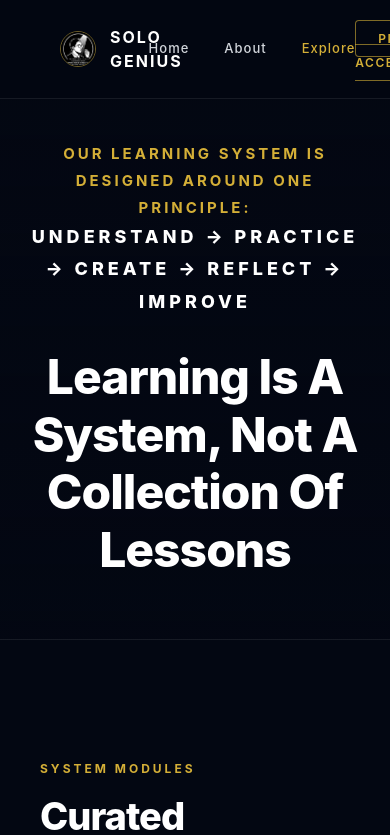
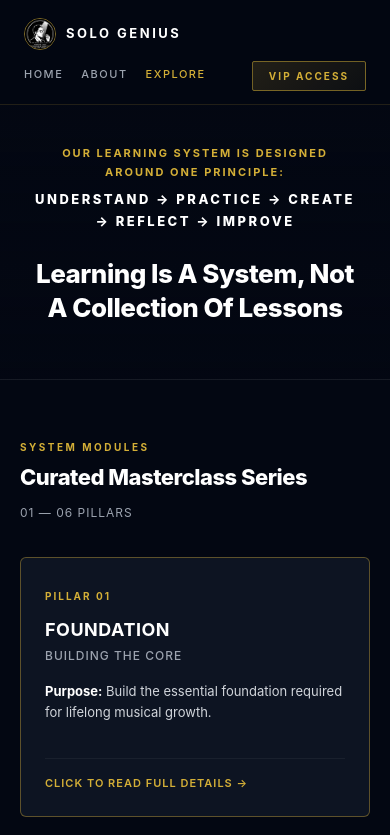
Before and after one commit to yangkarg35-ui/solo-genius, a Next.js app: page /explore in a window 390 px wide. Shown: the top 835 px of the page. Built offline with nearby package versions, Linux system fonts and the light colour scheme.

Commit message:
Fix explore mobile responsiveness

```diff
--- a/app/explore/page.tsx
+++ b/app/explore/page.tsx
@@ -112,148 +112,156 @@ export default function ExplorePage() {
       minHeight: "100vh",
       fontFamily: "-apple-system, BlinkMacSystemFont, 'Segoe UI', Roboto, Helvetica, Arial, sans-serif",
       scrollBehavior: "smooth",
-      overflowX: "hidden"
+      overflowX: "hidden",
+      width: "100%"
     }}>
       {/* Navigation Bar */}
       <nav style={{
         display: "flex",
         alignItems: "center",
         justifyContent: "space-between",
-        padding: "25px 60px",
+        flexWrap: "wrap",
+        gap: "12px",
+        padding: "18px 24px",
         width: "100%",
-        backgroundColor: "rgba(3, 7, 18, 0.9)",
-        backdropFilter: "blur(12px)",
+        backgroundColor: "rgba(3, 7, 18, 0.92)",
+        backdropFilter: "blur(16px)",
         position: "fixed",
         top: 0,
         zIndex: 100,
-        borderBottom: "1px solid rgba(255, 255, 255, 0.08)"
+        borderBottom: "1px solid rgba(212, 175, 55, 0.15)",
+        boxSizing: "border-box"
       }}>
-        <div style={{ display: "flex", alignItems: "center", gap: "14px" }}>
+        <div style={{ display: "flex", alignItems: "center", gap: "10px" }}>
           <img
             src="/logo.png"
             alt="Solo Genius Logo"
-            style={{ width: "36px", height: "36px", borderRadius: "50%", objectFit: "cover", border: "1px solid rgba(212, 175, 55, 0.5)" }}
+            style={{ width: "32px", height: "32px", borderRadius: "50%", objectFit: "cover", border: "1px solid rgba(212, 175, 55, 0.6)" }}
           />
-          <span style={{ fontSize: "16px", fontWeight: "700", color: "#ffffff", letterSpacing: "2px", textTransform: "uppercase" }}>
+          <span style={{ fontSize: "13px", fontWeight: "700", color: "#ffffff", letterSpacing: "2.5px", textTransform: "uppercase" }}>
             Solo Genius
           </span>
         </div>
 
-        <div style={{ display: "flex", gap: "35px", fontSize: "13px", fontWeight: "500", letterSpacing: "1px", color: "#d1d5db" }}>
-          <a href="/" style={{ color: "inherit", textDecoration: "none" }}>Home</a>
-          <a href="/about" style={{ color: "inherit", textDecoration: "none" }}>About</a>
-          <a href="/explore" style={{ color: "#D4AF37", textDecoration: "none" }}>Explore</a>
+        <div style={{ display: "flex", gap: "18px", fontSize: "11px", fontWeight: "500", letterSpacing: "1.5px", color: "#9ca3af", flexWrap: "wrap" }}>
+          <a href="/" style={{ color: "inherit", textDecoration: "none" }}>HOME</a>
+          <a href="/about" style={{ color: "inherit", textDecoration: "none" }}>ABOUT</a>
+          <a href="/explore" style={{ color: "#D4AF37", textDecoration: "none" }}>EXPLORE</a>
         </div>
 
         <div>
           <a href="#" style={{
-            border: "1px solid rgba(212, 175, 55, 0.6)",
-            padding: "10px 22px",
-            borderRadius: "4px",
-            fontSize: "12px",
-            fontWeight: "600",
-            letterSpacing: "1.5px",
+            background: "linear-gradient(135deg, rgba(212,175,55,0.15) 0%, rgba(212,175,55,0.05) 100%)",
+            border: "1px solid rgba(212, 175, 55, 0.5)",
+            padding: "8px 16px",
+            borderRadius: "2px",
+            fontSize: "10px",
+            fontWeight: "700",
+            letterSpacing: "2px",
             color: "#D4AF37",
             textDecoration: "none"
           }}>
-            PRIVATE ACCESS
+            VIP ACCESS
           </a>
         </div>
       </nav>
 
       {/* Hero Header */}
       <section style={{
-        minHeight: "55vh",
+        minHeight: "45vh",
         display: "flex",
         flexDirection: "column",
         alignItems: "center",
         justifyContent: "center",
         textAlign: "center",
-        padding: "140px 20px 60px",
+        padding: "130px 20px 40px",
         borderBottom: "1px solid rgba(255, 255, 255, 0.08)",
-        background: "linear-gradient(180deg, rgba(3,7,18,0.2) 0%, rgba(3,7,18,0.95) 100%)"
+        background: "linear-gradient(180deg, rgba(3,7,18,0.2) 0%, rgba(3,7,18,0.95) 100%)",
+        boxSizing: "border-box"
       }}>
         <span style={{
           color: "#D4AF37",
           textTransform: "uppercase",
-          fontSize: "15px",
-          letterSpacing: "3px",
+          fontSize: "11px",
+          letterSpacing: "2px",
           fontWeight: "700",
-          marginBottom: "20px",
+          marginBottom: "15px",
           maxWidth: "900px",
-          lineHeight: "1.8"
+          lineHeight: "1.7",
+          padding: "0 10px"
         }}>
           Our learning system is designed around one principle:<br/>
-          <span style={{ fontSize: "18px", letterSpacing: "4px", fontWeight: "800", color: "#ffffff" }}>
+          <span style={{ fontSize: "clamp(13px, 3vw, 16px)", letterSpacing: "2.5px", fontWeight: "800", color: "#ffffff", display: "inline-block", marginTop: "6px" }}>
             UNDERSTAND → PRACTICE → CREATE → REFLECT → IMPROVE
           </span>
         </span>
-        <h1 style={{ fontSize: "48px", fontWeight: "800", letterSpacing: "-1px", color: "#ffffff", margin: "10px 0 0 0", maxWidth: "950px", lineHeight: "1.2" }}>
+        <h1 style={{ fontSize: "clamp(26px, 5vw, 38px)", fontWeight: "800", letterSpacing: "-0.5px", color: "#ffffff", margin: "10px 0 0 0", maxWidth: "950px", lineHeight: "1.3", padding: "0 10px" }}>
           Learning Is A System, Not A Collection Of Lessons
         </h1>
       </section>
 
       {/* Explore Grid */}
-      <section style={{ maxWidth: "1200px", margin: "0 auto", padding: "120px 40px" }}>
-        <div style={{ display: "flex", justifyContent: "space-between", alignItems: "flex-end", marginBottom: "60px" }}>
+      <section style={{ maxWidth: "1200px", margin: "0 auto", padding: "60px 20px", boxSizing: "border-box" }}>
+        <div style={{ display: "flex", justifyContent: "space-between", alignItems: "flex-end", marginBottom: "35px", flexWrap: "wrap", gap: "10px" }}>
           <div>
-            <h3 style={{ color: "#D4AF37", textTransform: "uppercase", fontSize: "12px", letterSpacing: "3px", marginBottom: "10px", fontWeight: "700" }}>
+            <h3 style={{ color: "#D4AF37", textTransform: "uppercase", fontSize: "10px", letterSpacing: "2.5px", marginBottom: "6px", fontWeight: "700" }}>
               System Modules
             </h3>
-            <h2 style={{ fontSize: "38px", fontWeight: "800", letterSpacing: "-1px", margin: 0 }}>
+            <h2 style={{ fontSize: "clamp(22px, 4vw, 30px)", fontWeight: "800", letterSpacing: "-0.5px", margin: 0 }}>
               Curated Masterclass Series
             </h2>
           </div>
-          <span style={{ color: "#9ca3af", fontSize: "14px", letterSpacing: "1px" }}>01 — 06 PILLARS</span>
+          <span style={{ color: "#9ca3af", fontSize: "12px", letterSpacing: "1px" }}>01 — 06 PILLARS</span>
         </div>
 
-        <div style={{ display: "grid", gridTemplateColumns: "repeat(auto-fit, minmax(340px, 1fr))", gap: "30px" }}>
+        <div style={{ display: "grid", gridTemplateColumns: "repeat(auto-fit, minmax(280px, 1fr))", gap: "20px" }}>
           {exploreModules.map((item, idx) => {
             const isOpen = openPillar === idx;
             return (
               <div key={idx} onClick={() => setOpenPillar(isOpen ? null : idx)} style={{
                 backgroundColor: "rgba(17, 24, 39, 0.8)",
                 border: isOpen ? "1px solid rgba(212, 175, 55, 0.8)" : "1px solid rgba(212, 175, 55, 0.4)",
-                borderRadius: "8px",
-                padding: "40px",
+                borderRadius: "6px",
+                padding: "24px",
                 display: "flex",
                 flexDirection: "column",
                 justifyContent: "space-between",
                 cursor: "pointer",
-                transition: "all 0.3s ease"
+                transition: "all 0.3s ease",
+                boxSizing: "border-box"
               }}>
                 <div>
-                  <span style={{ color: "#D4AF37", fontSize: "12px", fontWeight: "700", letterSpacing: "2px" }}>{item.code}</span>
-                  <h3 style={{ fontSize: "20px", fontWeight: "700", margin: "12px 0 5px 0", color: "#ffffff", letterSpacing: "0.5px" }}>
+                  <span style={{ color: "#D4AF37", fontSize: "10px", fontWeight: "700", letterSpacing: "2px" }}>{item.code}</span>
+                  <h3 style={{ fontSize: "18px", fontWeight: "700", margin: "10px 0 4px 0", color: "#ffffff", letterSpacing: "0.5px" }}>
                     {item.title}
                   </h3>
-                  <p style={{ color: "#9ca3af", fontSize: "14px", fontWeight: "500", letterSpacing: "1px", textTransform: "uppercase", marginBottom: "20px" }}>
+                  <p style={{ color: "#9ca3af", fontSize: "12px", fontWeight: "500", letterSpacing: "1px", textTransform: "uppercase", marginBottom: "16px" }}>
                     {item.subtitle}
                   </p>
-                  <p style={{ color: "#d1d5db", fontSize: "15px", lineHeight: "1.7", margin: "0 0 20px 0" }}>
+                  <p style={{ color: "#d1d5db", fontSize: "13px", lineHeight: "1.6", margin: "0 0 16px 0" }}>
                     <strong style={{ color: "#ffffff" }}>Purpose:</strong> {item.purpose}
                   </p>
 
                   {isOpen && (
-                    <div style={{ marginTop: "20px", paddingTop: "20px", borderTop: "1px solid rgba(255,255,255,0.1)", animation: "fadeIn 0.3s ease" }}>
-                      <p style={{ color: "#D4AF37", fontSize: "13px", fontWeight: "700", letterSpacing: "1px", marginBottom: "10px" }}>INCLUDES:</p>
-                      <ul style={{ margin: 0, paddingLeft: "20px", color: "#e5e7eb", fontSize: "14px", lineHeight: "1.8", marginBottom: item.transformation ? "20px" : "0" }}>
+                    <div style={{ marginTop: "16px", paddingTop: "16px", borderTop: "1px solid rgba(255,255,255,0.1)", animation: "fadeIn 0.3s ease" }}>
+                      <p style={{ color: "#D4AF37", fontSize: "11px", fontWeight: "700", letterSpacing: "1px", marginBottom: "8px" }}>INCLUDES:</p>
+                      <ul style={{ margin: 0, paddingLeft: "18px", color: "#e5e7eb", fontSize: "12.5px", lineHeight: "1.7", marginBottom: item.transformation ? "16px" : "0" }}>
                         {item.includes?.map((subItem, sIdx) => (
                           <li key={sIdx}>{subItem}</li>
                         ))}
                       </ul>
                       {item.transformation && (
                         <>
-                          <p style={{ color: "#D4AF37", fontSize: "13px", fontWeight: "700", letterSpacing: "1px", marginBottom: "5px" }}>TRANSFORMATION:</p>
-                          <p style={{ color: "#ffffff", fontSize: "15px", fontWeight: "600", margin: 0 }}>{item.transformation}</p>
+                          <p style={{ color: "#D4AF37", fontSize: "11px", fontWeight: "700", letterSpacing: "1px", marginBottom: "4px" }}>TRANSFORMATION:</p>
+                          <p style={{ color: "#ffffff", fontSize: "13px", fontWeight: "600", margin: 0 }}>{item.transformation}</p>
                         </>
                       )}
                     </div>
                   )}
                 </div>
 
-                <div style={{ marginTop: "30px", paddingTop: "20px", borderTop: "1px solid rgba(255,255,255,0.05)", display: "flex", justifyContent: "space-between", alignItems: "center" }}>
-                  <span style={{ color: "#D4AF37", fontSize: "13px", fontWeight: "600", letterSpacing: "1px" }}>
+                <div style={{ marginTop: "20px", paddingTop: "16px", borderTop: "1px solid rgba(255,255,255,0.05)", display: "flex", justifyContent: "space-between", alignItems: "center" }}>
+                  <span style={{ color: "#D4AF37", fontSize: "11px", fontWeight: "600", letterSpacing: "1px" }}>
                     {isOpen ? "CLOSE DETAILS" : "CLICK TO READ FULL DETAILS →"}
                   </span>
                 </div>
@@ -264,9 +272,22 @@ export default function ExplorePage() {
       </section>
 
       {/* Footer */}
-      <footer style={{ padding: "60px", display: "flex", justifyContent: "space-between", alignItems: "center", color: "#6b7280", fontSize: "12px", letterSpacing: "1px", borderTop: "1px solid rgba(255,255,255,0.08)" }}>
+      <footer style={{
+        padding: "35px 20px",
+        borderTop: "1px solid rgba(255, 255, 255, 0.08)",
+        display: "flex",
+        justifyContent: "space-between",
+        alignItems: "center",
+        flexWrap: "wrap",
+        gap: "15px",
+        color: "#6b7280",
+        fontSize: "10px",
+        letterSpacing: "1.5px",
+        boxSizing: "border-box",
+        textAlign: "center"
+      }}>
         <p style={{ margin: 0 }}>© 2026 SOLO GENIUS MUSICAL SCHOOL. ALL RIGHTS RESERVED.</p>
-        <div style={{ display: "flex", gap: "30px" }}>
+        <div style={{ display: "flex", gap: "20px" }}>
           <a href="/about" style={{ color: "inherit", textDecoration: "none" }}>ABOUT</a>
           <a href="/" style={{ color: "inherit", textDecoration: "none" }}>HOME</a>
         </div>
```
